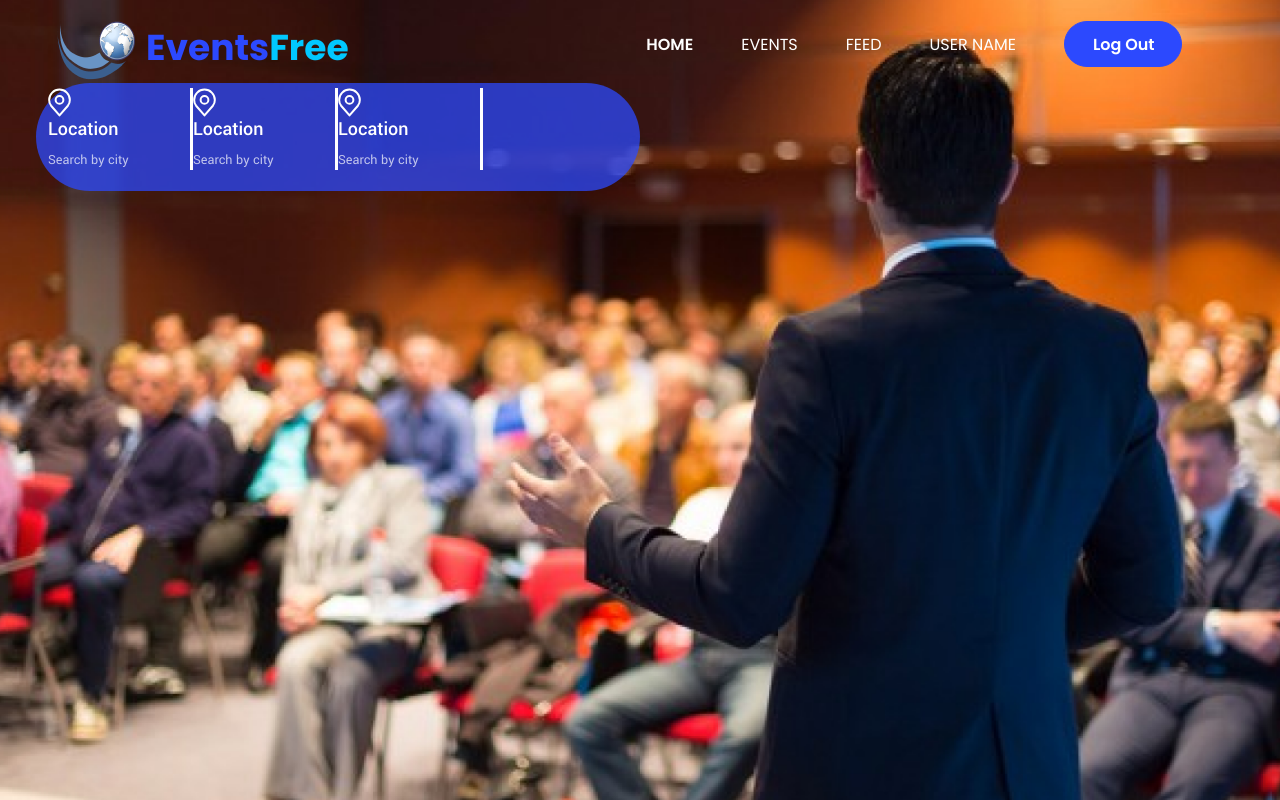
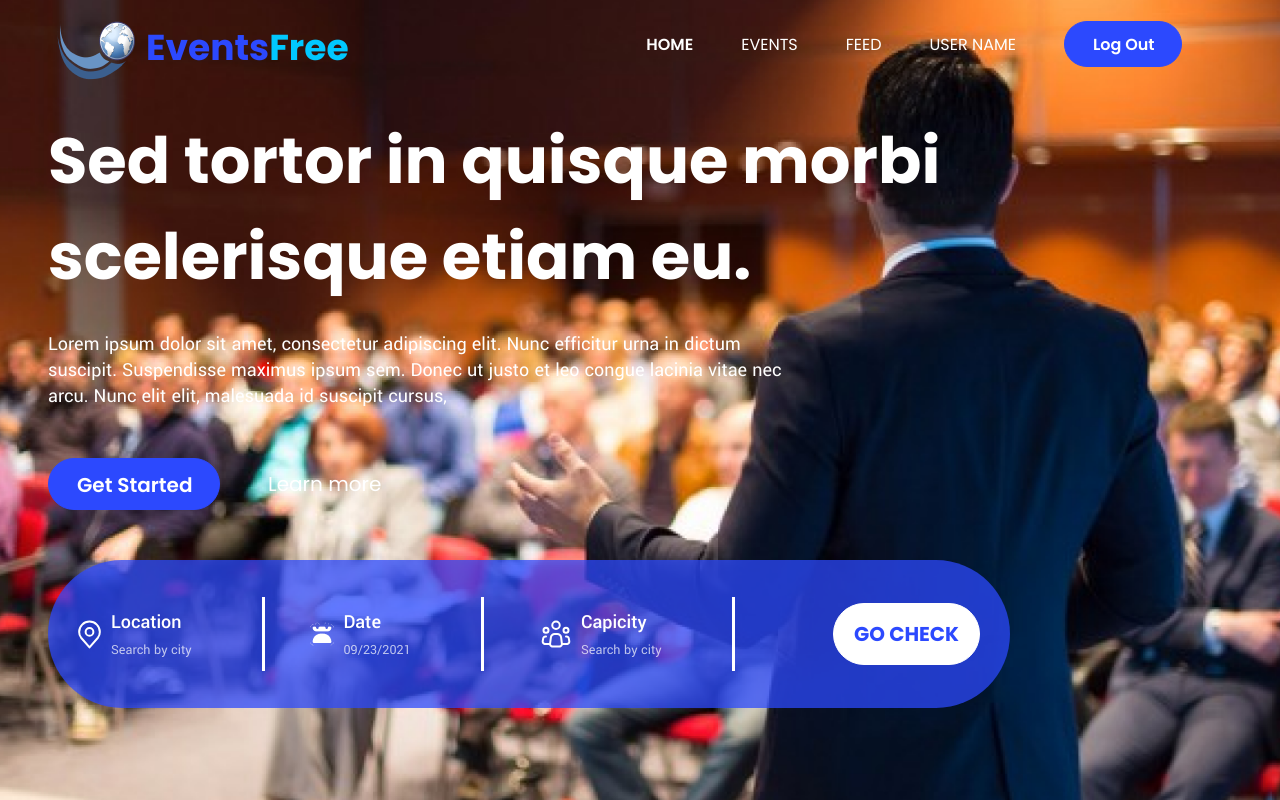
Before and after one commit to neetu-48/event-page, a plain HTML site: page index.html in a window 1280 px wide. Drawn offline with nearby package versions, Linux system fonts and the light colour scheme.

Commit message:
responsive

```diff
--- a/assets/css/style.css
+++ b/assets/css/style.css
@@ -6,7 +6,7 @@
     background-repeat: no-repeat;
     background-size: cover;
     width: 100%;
-    height: 100vh;
+    overflow: hidden;
     /* padding-left: 50px;
     padding-right: 50px; */
 }
@@ -77,16 +77,17 @@ ul {
 .list-unstyled {
     padding-right: 50px;
 }
-.blue-box{
+
+.blue-box {
     background: rgba(44, 73, 254, 0.74);
-    width: 50% !important;
-    height: 108px;
     border-radius: 150px;
+    width: 100% !important;
+    max-width: 962px !important;
+    padding: 30px;
+    /* height: 100px; */
+}
 
-}
-.card-location{
-    border-right:3px solid rgba(255, 255, 255, 1);
-}
+
 .ldc {
     font-family: "Yantramanav", sans-serif;
     font-size: 20px;
@@ -94,7 +95,9 @@ ul {
     line-height: 25.94px;
     text-align: left;
     color: rgba(255, 255, 255, 1);
-
+    padding-right: 70px;
+    padding-top: 20px;
+    padding-left: 10px;
 }
 
 .search {
@@ -104,7 +107,92 @@ ul {
     line-height: 18.16px;
     text-align: left;
     color: rgba(255, 255, 255, 0.7);
+}
 
+.go-btn {
+    font-family: "Poppins", sans-serif;
+    font-size: 20px;
+    font-weight: 700;
+    line-height: 30px;
+    white-space: nowrap;
+    text-align: center;
+    color: rgba(44, 73, 254, 1);
+    background: rgba(255, 255, 255, 1);
+    border: 1px solid rgba(255, 255, 255, 1);
+    padding: 15px 20px 15px 20px;
+    border-radius: 150px;
+
+}
+
+.svg-icon {
+    position: absolute;
+    left: 30px;
+    top: 34px;
+
+}
+
+.svg-icon-1 {
+    position: absolute;
+    left: 28%;
+    top: 34px;
+
+}
+
+.svg-icon-2 {
+    position: absolute;
+    left: 48%;
+    top: 40px;
+
+}
+
+.sed {
+    font-family: "Poppins", sans-serif;
+    font-size: 64px;
+    font-weight: 700;
+    line-height: 96.32px;
+    text-align: left;
+    color: rgba(255, 255, 255, 1);
+    max-width: 1044px;
+    padding-top: 30px;
+}
+
+.Lorem {
+    font-family: "Yantramanav", sans-serif;
+    font-size: 20px;
+    font-weight: 400;
+    line-height: 25.94px;
+    text-align: left;
+    color: rgba(255, 255, 255, 1);
+    max-width: 765px;
+    padding-top: 18px;
+    padding-bottom: 33px;
+}
+
+.get-btn {
+    color: rgba(255, 255, 255, 1);
+    font-family: "Poppins", sans-serif;
+    font-size: 20px;
+    font-weight: 600;
+    line-height: 30px;
+    text-align: left;
+    background: rgba(44, 73, 254, 1);
+    border: 1px solid rgba(44, 73, 254, 1);
+    width: 172px;
+    height: 52px;
+    white-space: nowrap;
+    padding: 11px 28px 11px 28px;
+    border-radius: 28px;
+    margin-bottom: 50px;
+}
+
+.more-btn {
+    font-family: "Poppins", sans-serif;
+    font-size: 20px;
+    font-weight: 400;
+    line-height: 30px;
+    text-align: left;
+    color: rgba(255, 255, 255, 1);
+    margin-bottom: 50px;
 }
 
 @media (max-width:992px) {
@@ -160,5 +248,20 @@ ul {
         z-index: 1;
         transition: all 200ms linear;
     }
-
+/* .row::after {
+    display: inline-block;
+    content: "";
+    border-top: .3rem solid black;
+    width: 100%;
+    margin: 0 1rem;
+    transform: translateY(-1rem);
 }
+.row::before {
+    display: flex;
+    content: "";
+    border-top: .3rem solid black;
+    width: 100%;
+    margin: 0 1rem;
+    transform: translateY(-1rem);
+} */
+}
--- a/index.html
+++ b/index.html
@@ -12,7 +12,7 @@
 </head>
 
 <body>
-    <section class="section-1 py-3 px-5">
+    <section class="section-1 py-3 px-5 min-vh-100">
         <div class="containter w-100">
             <header>
                 <nav class="d-flex align-items-center justify-content-between gap-2">
@@ -34,12 +34,20 @@
                 </nav>
             </header>
 
+            <h2 class="sed">Sed tortor in quisque morbi scelerisque etiam eu.</h2>
+            <p class="Lorem">Lorem ipsum dolor sit amet, consectetur adipiscing elit. Nunc efficitur urna in dictum
+                suscipit.
+                Suspendisse maximus ipsum sem. Donec ut justo et leo congue lacinia vitae nec arcu. Nunc elit elit,
+                malesuada id suscipit cursus,</p>
+            <div class="d-flex align-items-center gap-5">
+                <button class="get-btn">Get Started</button>
+                <a href="#" class="more-btn">Learn more</a>
+            </div>
+
+            <div class="blue-box">
                 <div class="row">
-                <div class="blue-box d-flex align-items-center justify-content-center">
-                    <div class="col-3">
-                        <div class="card-location">
-                            <svg width="23" height="29" viewBox="0 0 23 29" fill="none"
-                                xmlns="http://www.w3.org/2000/svg">
+                    <div class="col-12 col-sm-6 col-md-4 col-lg-3 d-flex align-items-center">
+                        <svg width="23" height="29" viewBox="0 0 23 29" fill="none" xmlns="http://www.w3.org/2000/svg">
                             <path
                                 d="M11.5 15.791C13.6401 15.791 15.375 14.0561 15.375 11.916C15.375 9.77591 13.6401 8.04102 11.5 8.04102C9.3599 8.04102 7.625 9.77591 7.625 11.916C7.625 14.0561 9.3599 15.791 11.5 15.791Z"
                                 stroke="white" stroke-width="2" stroke-linecap="round" stroke-linejoin="round" />
@@ -47,47 +55,65 @@
                                 d="M11.5003 1.58301C8.75975 1.58301 6.13143 2.6717 4.19356 4.60957C2.25568 6.54745 1.16699 9.17577 1.16699 11.9163C1.16699 14.3602 1.68624 15.9593 3.10449 17.7288L11.5003 27.4163L19.8962 17.7288C21.3144 15.9593 21.8337 14.3602 21.8337 11.9163C21.8337 9.17577 20.745 6.54745 18.8071 4.60957C16.8692 2.6717 14.2409 1.58301 11.5003 1.58301V1.58301Z"
                                 stroke="white" stroke-width="2" stroke-linecap="round" stroke-linejoin="round" />
                         </svg>
-                            <h1 class="ldc">Location</h1>
-                            <p class="search">Search by city</p>
-                        </div>
+                        <p class="ldc">Location<br><span class="search">Search by city</span></p>
+                        <svg width="3" height="74" viewBox="0 0 3 74" fill="none" xmlns="http://www.w3.org/2000/svg">
+                            <line x1="1.5" y1="6.55671e-08" x2="1.5" y2="74" stroke="white" stroke-width="3" />
+                        </svg>
+
                     </div>
 
-                    <div class="col-3">
-                        <div class="card-location">
-                            <svg width="23" height="29" viewBox="0 0 23 29" fill="none"
-                                xmlns="http://www.w3.org/2000/svg">
+                    <div class="col-12 col-sm-6 col-md-4  col-lg-3 d-flex align-items-center">
+                        <img src="./assets/image/png/Vector.png" alt="vector">
+                        <p class="ldc">Date<br><span class="search">09/23/2021</span></p>
+                        <svg width="3" height="74" viewBox="0 0 3 74" fill="none" xmlns="http://www.w3.org/2000/svg">
+                            <line x1="1.5" y1="6.55671e-08" x2="1.5" y2="74" stroke="white" stroke-width="3" />
+                        </svg>
+
+                    </div>
+                    <div class="col-12 col-sm-6 col-md-4  col-lg-3 d-flex  align-items-center">
+                        <svg width="30" height="30" viewBox="0 0 30 30" fill="none" xmlns="http://www.w3.org/2000/svg">
                             <path
-                                    d="M11.5 15.791C13.6401 15.791 15.375 14.0561 15.375 11.916C15.375 9.77591 13.6401 8.04102 11.5 8.04102C9.3599 8.04102 7.625 9.77591 7.625 11.916C7.625 14.0561 9.3599 15.791 11.5 15.791Z"
+                                d="M20.8991 24.69L20.0991 18.285C19.9857 17.3778 19.5448 16.5432 18.8593 15.9383C18.1738 15.3333 17.2909 14.9996 16.3766 15H13.6216C12.7078 15.0003 11.8254 15.3342 11.1405 15.9391C10.4555 16.544 10.0149 17.3782 9.9016 18.285L9.10035 24.69C9.05638 25.0419 9.08777 25.3991 9.19245 25.7379C9.29712 26.0768 9.47269 26.3894 9.70748 26.6552C9.94228 26.921 10.2309 27.1338 10.5543 27.2794C10.8776 27.4251 11.2282 27.5003 11.5828 27.5H18.4178C18.7724 27.5001 19.1229 27.4248 19.446 27.279C19.7692 27.1333 20.0577 26.9205 20.2924 26.6547C20.527 26.389 20.7025 26.0764 20.8071 25.7376C20.9117 25.3989 20.9431 25.0418 20.8991 24.69V24.69Z"
                                 stroke="white" stroke-width="2" stroke-linecap="round" stroke-linejoin="round" />
                             <path
-                                    d="M11.5003 1.58301C8.75975 1.58301 6.13143 2.6717 4.19356 4.60957C2.25568 6.54745 1.16699 9.17577 1.16699 11.9163C1.16699 14.3602 1.68624 15.9593 3.10449 17.7288L11.5003 27.4163L19.8962 17.7288C21.3144 15.9593 21.8337 14.3602 21.8337 11.9163C21.8337 9.17577 20.745 6.54745 18.8071 4.60957C16.8692 2.6717 14.2409 1.58301 11.5003 1.58301V1.58301Z"
+                                d="M15 10C17.0711 10 18.75 8.32107 18.75 6.25C18.75 4.17893 17.0711 2.5 15 2.5C12.9289 2.5 11.25 4.17893 11.25 6.25C11.25 8.32107 12.9289 10 15 10Z"
+                                stroke="white" stroke-width="2" />
+                            <path
+                                d="M5 13.75C6.38071 13.75 7.5 12.6307 7.5 11.25C7.5 9.86929 6.38071 8.75 5 8.75C3.61929 8.75 2.5 9.86929 2.5 11.25C2.5 12.6307 3.61929 13.75 5 13.75Z"
+                                stroke="white" stroke-width="2" />
+                            <path
+                                d="M25 13.75C26.3807 13.75 27.5 12.6307 27.5 11.25C27.5 9.86929 26.3807 8.75 25 8.75C23.6193 8.75 22.5 9.86929 22.5 11.25C22.5 12.6307 23.6193 13.75 25 13.75Z"
+                                stroke="white" stroke-width="2" />
+                            <path
+                                d="M5.00023 17.5H4.61773C4.02593 17.4999 3.4533 17.7098 3.0017 18.0923C2.5501 18.4747 2.24883 19.005 2.15148 19.5887L1.73523 22.0887C1.67549 22.4469 1.69451 22.8138 1.79094 23.1639C1.88738 23.514 2.05892 23.8389 2.29364 24.116C2.52836 24.393 2.82062 24.6156 3.1501 24.7683C3.47957 24.921 3.83835 25 4.20148 25H8.75023"
+                                stroke="white" stroke-width="2" stroke-linecap="round" stroke-linejoin="round" />
+                            <path
+                                d="M25 17.5H25.3825C25.9743 17.4999 26.5469 17.7098 26.9985 18.0923C27.4501 18.4747 27.7514 19.005 27.8487 19.5887L28.265 22.0887C28.3247 22.4469 28.3057 22.8138 28.2093 23.1639C28.1129 23.514 27.9413 23.8389 27.7066 24.116C27.4719 24.393 27.1796 24.6156 26.8501 24.7683C26.5207 24.921 26.1619 25 25.7987 25H21.25"
                                 stroke="white" stroke-width="2" stroke-linecap="round" stroke-linejoin="round" />
                         </svg>
-                            <h1 class="ldc">Location</h1>
-                            <p class="search">Search by city</p>
+                        <p class="ldc">Capicity<br><span class="search">Search by city</span></p>
+                        <svg width="3" height="74" viewBox="0 0 3 74" fill="none" xmlns="http://www.w3.org/2000/svg">
+                            <line x1="1.5" y1="6.55671e-08" x2="1.5" y2="74" stroke="white" stroke-width="3" />
+                        </svg>
                     </div>
+                    <div class="col-12 col-sm-6 col-md-4  col-lg-3 d-flex align-items-center justify-content-end">
+
+                        <button class="go-btn">GO CHECK</button>
                     </div>
-                    <div class="col-3">
-                        <div class="card-location">
-                            <svg width="23" height="29" viewBox="0 0 23 29" fill="none"
-                                xmlns="http://www.w3.org/2000/svg">
-                                <path
-                                    d="M11.5 15.791C13.6401 15.791 15.375 14.0561 15.375 11.916C15.375 9.77591 13.6401 8.04102 11.5 8.04102C9.3599 8.04102 7.625 9.77591 7.625 11.916C7.625 14.0561 9.3599 15.791 11.5 15.791Z"
-                                    stroke="white" stroke-width="2" stroke-linecap="round" stroke-linejoin="round" />
-                                <path
-                                    d="M11.5003 1.58301C8.75975 1.58301 6.13143 2.6717 4.19356 4.60957C2.25568 6.54745 1.16699 9.17577 1.16699 11.9163C1.16699 14.3602 1.68624 15.9593 3.10449 17.7288L11.5003 27.4163L19.8962 17.7288C21.3144 15.9593 21.8337 14.3602 21.8337 11.9163C21.8337 9.17577 20.745 6.54745 18.8071 4.60957C16.8692 2.6717 14.2409 1.58301 11.5003 1.58301V1.58301Z"
-                                    stroke="white" stroke-width="2" stroke-linecap="round" stroke-linejoin="round" />
-                            </svg>
-                            <h1 class="ldc">Location</h1>
-                            <p class="search">Search by city</p>
-                        </div>
-                    </div>
-                    <div class="col-3"></div>
+
                 </div>
             </div>
         </div>
     </section>
+<section>
+    <div class="container">
+        <div class="row">
+            <div class="col-6">
 
+            </div>
+        </div>
+    </div>
+</section>
 
 
     <script src="https://cdn.jsdelivr.net/npm/bootstrap@5.3.3/dist/js/bootstrap.bundle.min.js"
```
Also changed, not shown: assets/image/png/Vector.png (added). Lines whose indentation alone changed are shown as unchanged.
